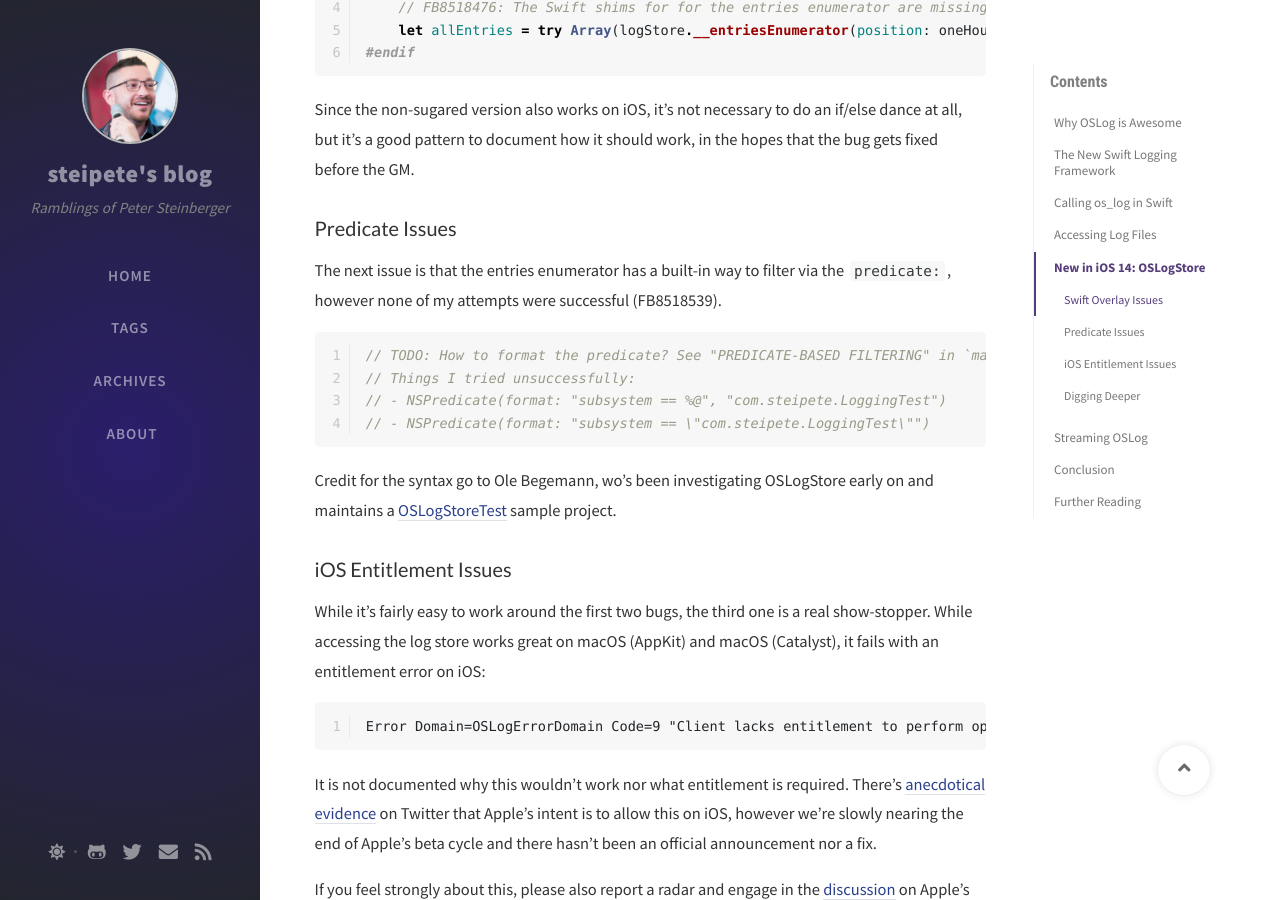
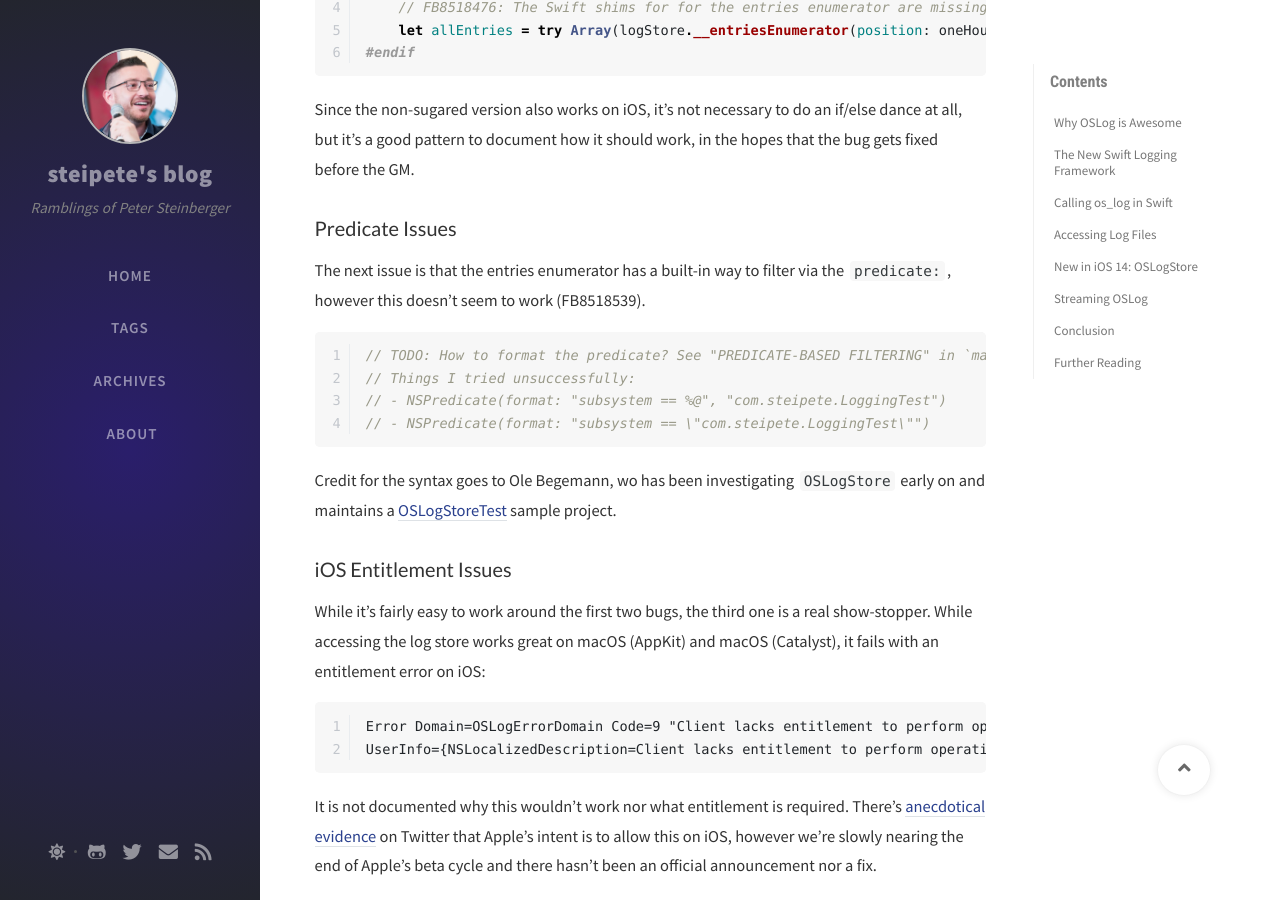
Before and after one commit to steipete/steipete.com, a Jekyll site: the page built from _posts/2020-08-22-logging-in-swift.md, in a window 1280 px wide and 900 px high, scrolled down 3965 px. Built offline with Jekyll 4.4.1, drawn with Linux system fonts in a browser that asks for light colours; nearby versions of some CDN libraries; comment, search, counter and statistics services are not loaded.

Commit message:
formatting

````diff
--- a/_posts/2020-08-22-logging-in-swift.md
+++ b/_posts/2020-08-22-logging-in-swift.md
@@ -129,7 +129,7 @@
 
 ### Predicate Issues
 
-The next issue is that the entries enumerator has a built-in way to filter via the `predicate:`, however none of my attempts were successful (FB8518539).
+The next issue is that the entries enumerator has a built-in way to filter via the `predicate:`, however this doesn't seem to work (FB8518539).
 
 ```swift
 // TODO: How to format the predicate? See "PREDICATE-BASED FILTERING" in `man log`.
@@ -138,14 +138,15 @@
 // - NSPredicate(format: "subsystem == \"com.steipete.LoggingTest\"")
 ```
 
-Credit for the syntax go to Ole Begemann, wo's been investigating OSLogStore early on and maintains a [OSLogStoreTest](https://github.com/ole/OSLogStoreTest) sample project.
+Credit for the syntax goes to Ole Begemann, wo has been investigating `OSLogStore` early on and maintains a [OSLogStoreTest](https://github.com/ole/OSLogStoreTest) sample project.
 
 ### iOS Entitlement Issues
 
 While it's fairly easy to work around the first two bugs, the third one is a real show-stopper. While accessing the log store works great on macOS (AppKit) and macOS (Catalyst), it fails with an entitlement error on iOS:
 
 ```
-Error Domain=OSLogErrorDomain Code=9 "Client lacks entitlement to perform operation" UserInfo={NSLocalizedDescription=Client lacks entitlement to perform operation, _OSLogErrorInternalCode=14}
+Error Domain=OSLogErrorDomain Code=9 "Client lacks entitlement to perform operation"
+UserInfo={NSLocalizedDescription=Client lacks entitlement to perform operation, _OSLogErrorInternalCode=14}
 ```
 
 It is not documented why this wouldn't work nor what entitlement is required. There's [anecdotical](https://twitter.com/bjtitus/status/1276211162506424323) [evidence](https://twitter.com/justkwin/status/1276271590360199172) on Twitter that Apple's intent is to allow this on iOS, however we're slowly nearing the end of Apple's beta cycle and there hasn't been an official announcement nor a fix.
````
